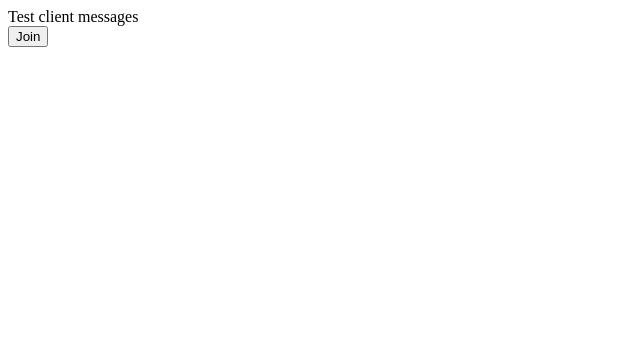
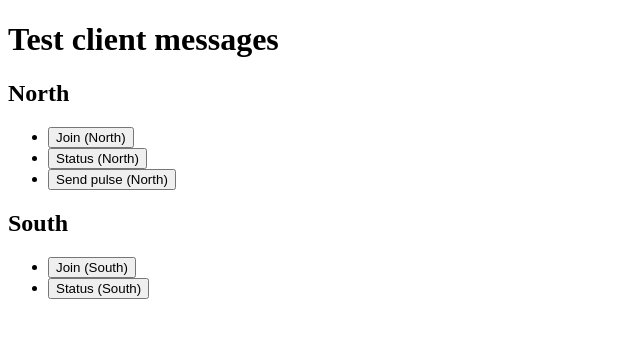
Before and after one commit to sfoster/urban-pong-spectrum-2019, a plain HTML site: page spectrum-client/htdocs/test.html in a window 1280 px wide. Shown: the whole page, without its empty margins (0-640 px from the left). Drawn offline with Linux system fonts and the light colour scheme.

Commit message:
Add some non-functional buttons we want to make functional

```diff
--- a/spectrum-client/htdocs/client.js
+++ b/spectrum-client/htdocs/client.js
@@ -8,6 +8,7 @@ var message_template = {
 var message_endpoint = 'client_update';
 
 function sendGameMessage(msg) {
+  console.log("sendGameMessage:", msg);
   return fetch(message_endpoint, {
     method: "POST",
     headers: { "Content-Type": "application/json" },
@@ -16,16 +17,11 @@ function sendGameMessage(msg) {
   // .then(response => response.json());
 }
 
-function sendJoinMessage() {
-  console.log("click");
-  let msg = message_template;
-
+function sendJoinMessage(btn) {
+  let msg = Object.assign({}, message_template);
   msg.action = 'join';
+  msg.value = { position: btn.dataset.position };
   sendGameMessage(msg)
-  .then(data => console.log(data))
+  .then(data => console.log("response: ", data))
   .catch(error => console.error(error));
 }
-
-let button = document.getElementById("join")
-console.log(button);
-button.addEventListener("click", sendJoinMessage);
--- a/spectrum-client/htdocs/test.html
+++ b/spectrum-client/htdocs/test.html
@@ -4,10 +4,34 @@
     <meta charset="utf-8">
   </head>
   <body>
-    Test client messages
-    <div id="buttons">
-      <button id="join">Join</button>
-    </div>
-    <script src="client.js"></script>
+  <header>
+    <h1>Test client messages</h1>
+  </header>
+  <section id="north">
+      <h2>North</h2>
+      <ul>
+        <li>
+          <button id="join-north" data-position="north" onclick="sendJoinMessage(this)">Join (North)</button>
+        </li>
+        <li>
+          <button id="status-north" onclick="sendStatusMessage(this)">Status (North)</button>
+        </li>
+        <li>
+          <button id="pulse-north" onclick="sendPulseMessage(this)">Send pulse (North)</button>
+        </li>
+      </ul>
+  </section>
+  <section id="south">
+      <h2>South</h2>
+      <ul>
+        <li>
+          <button data-position="south" onclick="sendJoinMessage(this)">Join (South)</button>
+        </li>
+        <li>
+          <button>Status (South)</button>
+        </li>
+      </ul>
+  </section>
+  <script src="client.js"></script>
   </body>
 </html>
```
